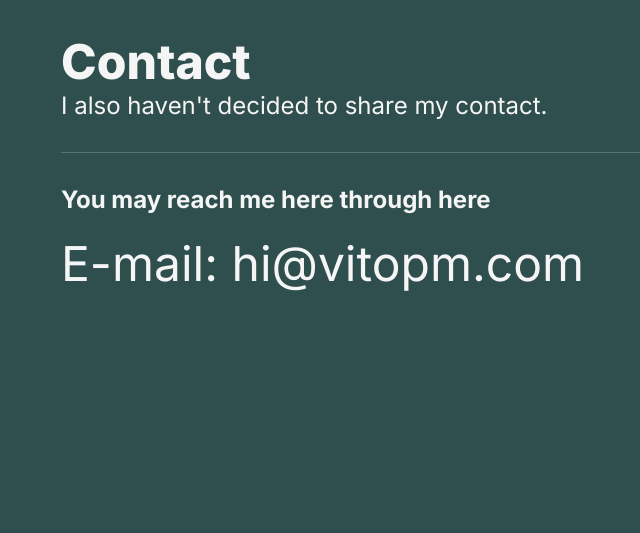
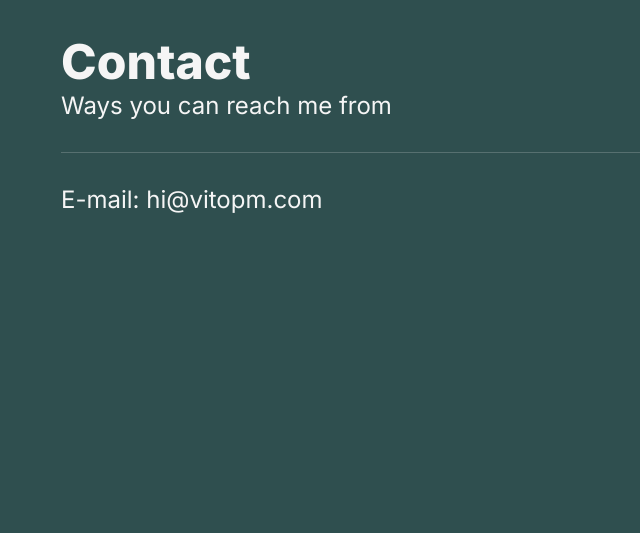
Before and after one commit to vitopm/vitopm.com, a PHP site: page /contact.php in a window 1280 px wide. Shown: the part 51-584 px from the top of the page, without its empty margins (129-769 px from the left). Run offline with PHP 8.4, Linux system fonts and the light colour scheme.

Commit message:
Changed email

```diff
--- a/contact.php
+++ b/contact.php
@@ -24,11 +24,10 @@
     <main>
         <div class="intro">
             <h1 class="intro--name">Contact</h1>
-            <h3 class="intro--description">I also haven't decided to share my contact.</h3>
+            <h3 class="intro--description">Ways you can reach me from</h3>
         </div>
         <div class="content">
-        <h2>You may reach me here through here</h2><br>
-        <h1>E-mail: hi@vitopm.com</h1>
+            <h1 class="intro--description">E-mail: hi@vitopm.com</h1>
         </div>
 
     </main>
--- a/resources/css/style.css
+++ b/resources/css/style.css
@@ -80,10 +80,11 @@ main{
 .content{
     padding-top: 2rem;
 }
-.content h1{
-    font-weight: Normal;
-    font-size: 3rem;
-}
+
+/* .content-big{
+    font-weight: 100 !important;
+    font-size: 4rem;
+} */
 
 /* Wise words */
 .wise{
```
